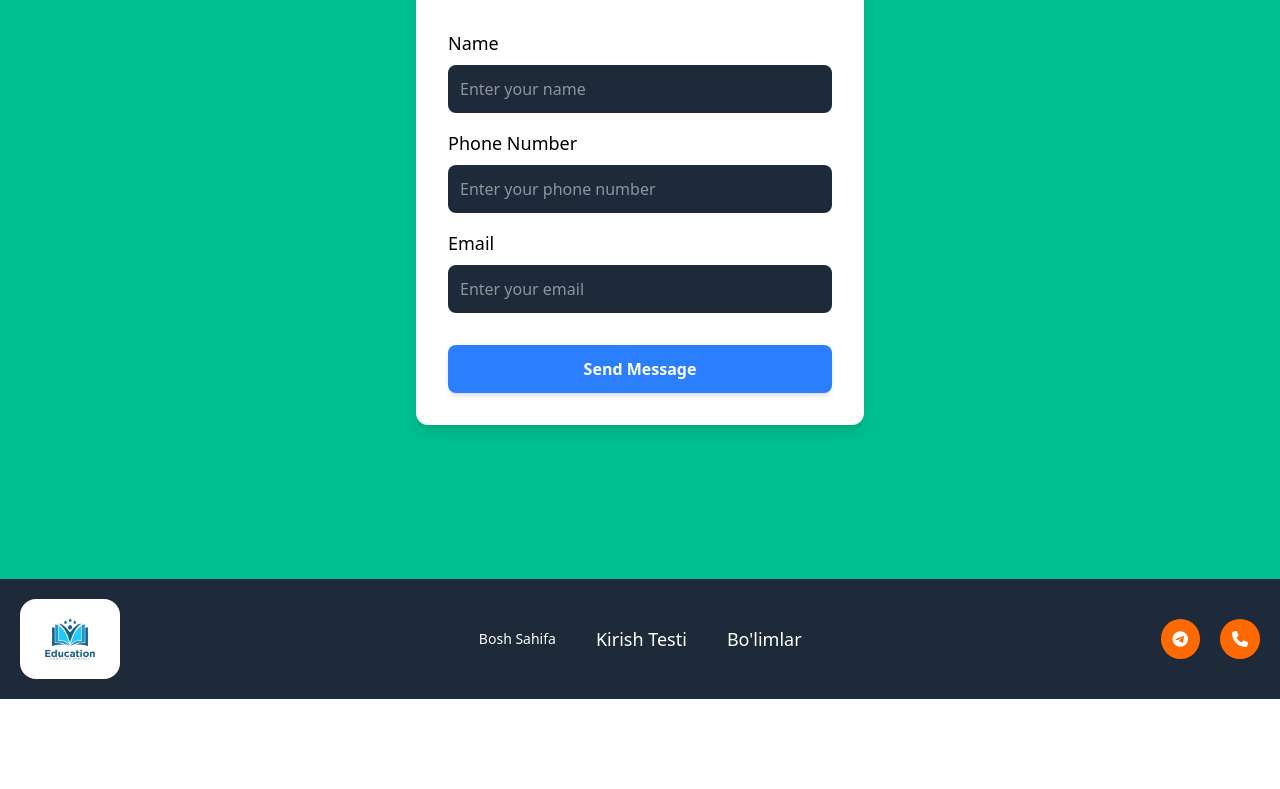
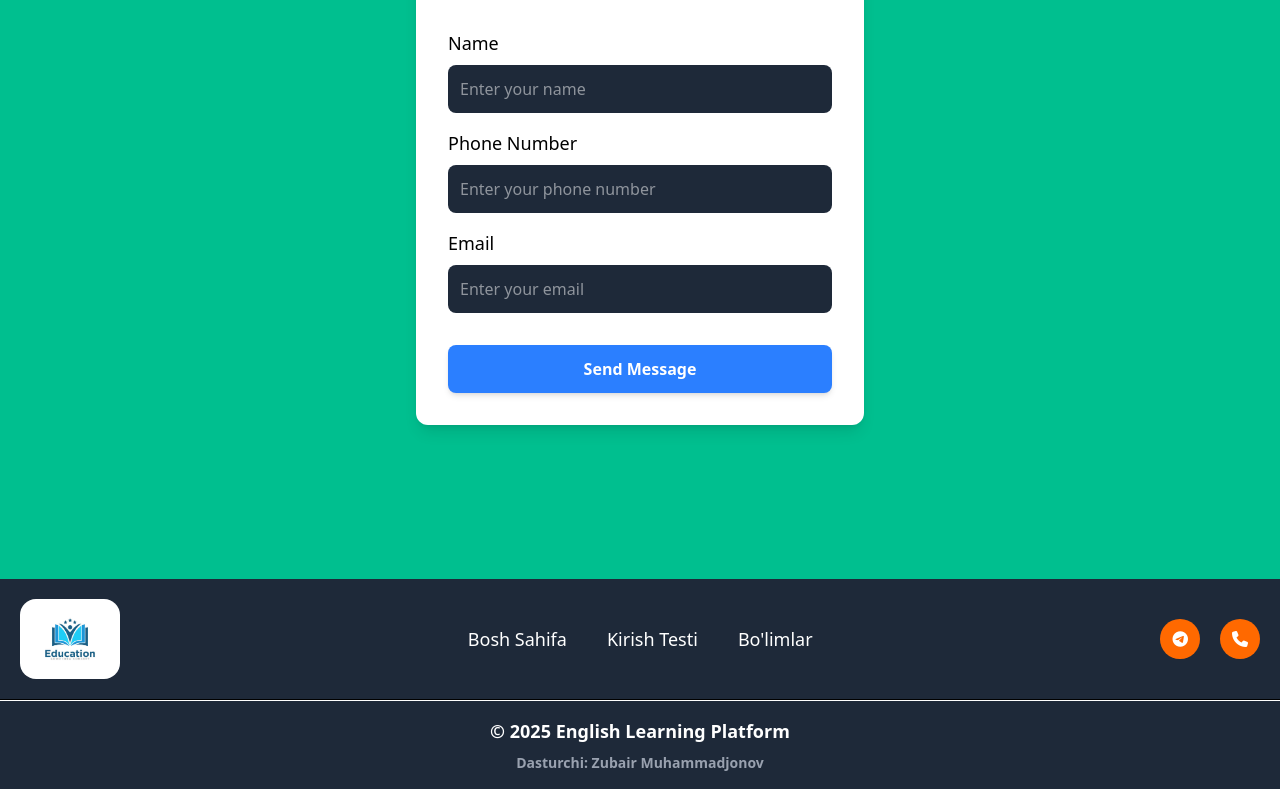
Before and after one commit to UI-Vortex/Paid-Project-Test-Center, a React (Vite) app: page / in a window 1280 px wide. Shown: the part 3533-4322 px from the top of the page. Before the commit the page ends 4232 px from the top, so only its background shows below. Built offline with nearby package versions, Linux system fonts and the light colour scheme.

Commit message:
footer added

```diff
--- a/src/Components/Footer.jsx
+++ b/src/Components/Footer.jsx
@@ -4,8 +4,8 @@ import logo from "../assets/logo1.jpg";
 function Footer() {
   return (
     <>
-      <footer>
-        <div className="bg-gray-800 flex flex-col sm:flex-row justify-center sm:justify-between items-center p-5 flex-wrap">
+      <footer className="bg-gray-800">
+        <div className=" flex flex-col sm:flex-row justify-center sm:justify-between items-center p-5 flex-wrap">
           <img
             width={100}
             src={logo}
@@ -14,7 +14,7 @@ function Footer() {
           />
 
           <ul className="item-list flex flex-col sm:flex-row gap-4 sm:gap-10 items-center text-white text-lg cursor-pointer mb-4 sm:mb-0">
-            <li className="item sm:text-sm">Bosh Sahifa</li>
+            <li className="item">Bosh Sahifa</li>
             <li className="item">Kirish Testi</li>
             <li className="item">Bo'limlar</li>
           </ul>
@@ -24,6 +24,11 @@ function Footer() {
             <i className="fa-solid fa-phone p-3 bg-orange-500 text-white rounded-[50%] cursor-pointer transition hover:translate-y-[-5px]"></i>
           </div>
         </div>
+        <hr className="bg-white h-[2px] sm: bg-white h-[2px]"/>
+        <div className="text-center text-white py-4">
+          <p className="mb-2 text-lg font-bold">&copy; 2025 English Learning Platform</p>
+          <p className="text-sm text-gray-400 font-bold">Dasturchi: Zubair Muhammadjonov</p>
+        </div>
       </footer>
     </>
   );
--- a/src/Components/Home.jsx
+++ b/src/Components/Home.jsx
@@ -21,13 +21,13 @@ function Home() {
 
           <ul className="item-list flex gap-10 items-center ">
             <li className="item">
-              <a className="text-lg text-white cursor-pointer">Bosh Sahifa</a>
+              <a className="text-lg text-white cursor-pointer transition hover:text-orange-300">Bosh Sahifa</a>
             </li>
             <li className="item">
-              <a className="text-lg text-white cursor-pointer">Kirish Testi</a>
+              <a className="text-lg text-white cursor-pointer transition hover:text-orange-300">Kirish Testi</a>
             </li>
             <li className="item">
-              <a className="text-lg text-white ">Bo'limlar</a>
+              <a className="text-lg text-white cursor-pointer transition hover:text-orange-300">Bo'limlar</a>
             </li>
           </ul>
 
```
